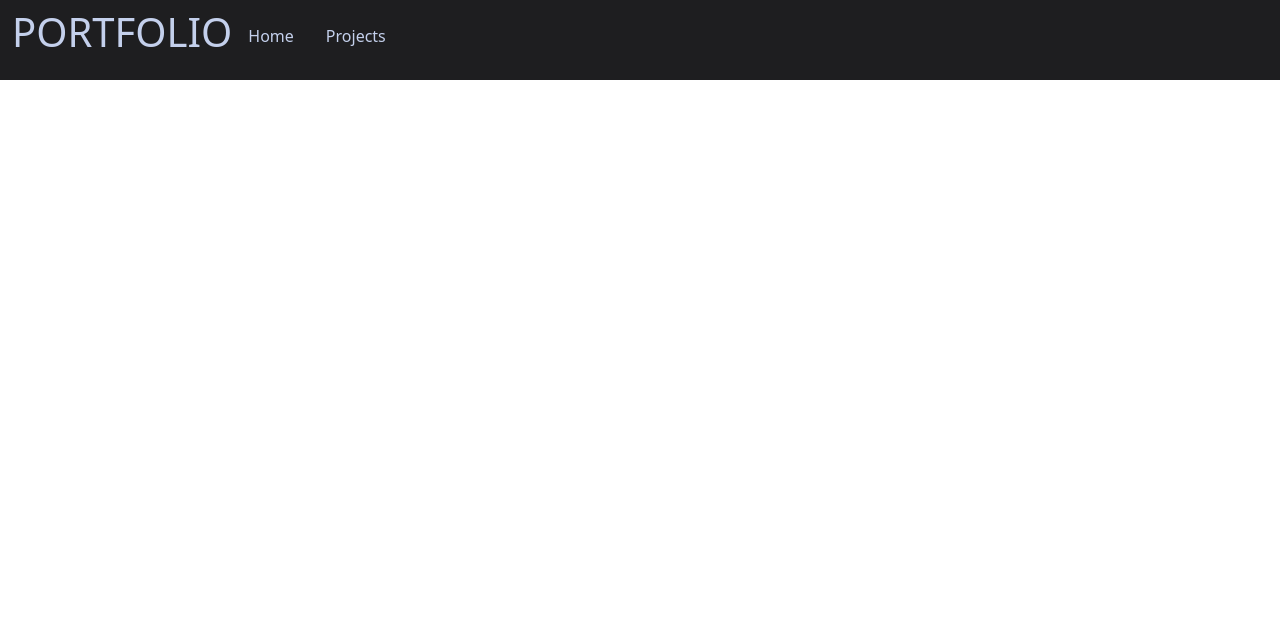
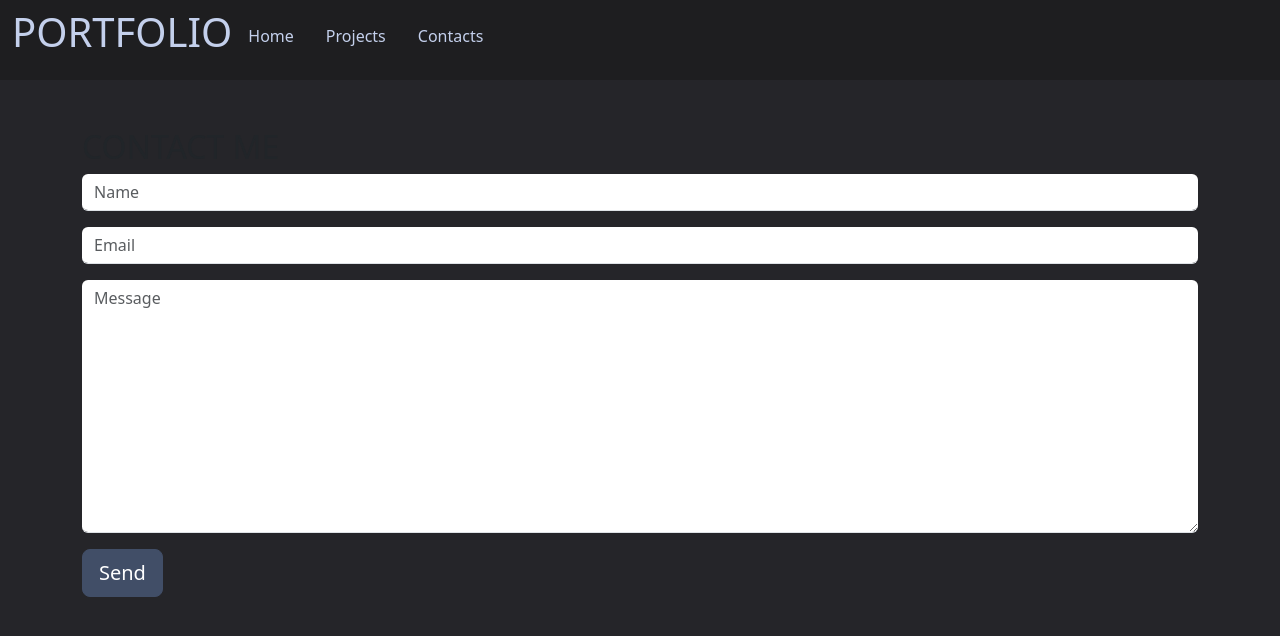
Before and after one commit to AlessandroPagliuca/vite-boolfolio, a Vue app: page /contacts in a window 1280 px wide. Shown: the top 636 px of the page. Built offline with nearby package versions, Linux system fonts and the light colour scheme.

Commit message:
fix contacts mail

```diff
--- a/src/components/HeaderComp.vue
+++ b/src/components/HeaderComp.vue
@@ -31,10 +31,10 @@ export default {
                     label: 'Projects',
                     NameRoute: 'projects'
                 },
-                // {
-                //     label: 'Contacts',
-                //     NameRoute: 'contact'
-                // }
+                {
+                    label: 'Contacts',
+                    NameRoute: 'contacts'
+                }
 
 
             ]
--- a/src/views/ContactPage.vue
+++ b/src/views/ContactPage.vue
@@ -1,13 +1,91 @@
 <template>
-    <div>
-        contact
+    <div class="w-100 container-dark ">
+        <div class="container py-5">
+            <h2 class="text-uppercase">contact me</h2>
+            <div v-if="success" class="alert alert-success text-start" role="alert">
+                Messaggio inviato con successo!
+            </div>
+            <div class="row">
+                <form @submit.prevent="sendForm()" class="col-12 text-start">
+                    <div class="mb-3">
+                        <input class="border-0 border-bottom form-control" :class="{ 'is-invalid': errors.name }"
+                            type="text" name="name" id="name" placeholder="Name" v-model="name">
+                        <p v-for="(error, index) in errors.name" :key="`message-error-${index}`" class="invalid-feedback">
+                            {{ error }}
+                        </p>
+                    </div>
+                    <div class="mb-3">
+                        <input class="border-0 border-bottom form-control" :class="{ 'is-invalid': errors.email }"
+                            type="text" name="address" id="address" placeholder="Email" v-model="address">
+                        <p v-for="(error, index) in errors.email" :key="`message-error-${index}`" class="invalid-feedback">
+                            {{ error }}
+                        </p>
+                    </div>
+                    <div class="mb-3">
+                        <textarea class="border-0 border-bottom form-control" :class="{ 'is-invalid': errors.message }"
+                            name="message" id="message" cols="30" rows="10" placeholder="Message"
+                            v-model="message"></textarea>
+                        <p v-for="(error, index) in errors.message" :key="`message-error-${index}`"
+                            class="invalid-feedback">
+                            {{ error }}
+                        </p>
+                    </div>
+                    <button class="btn btn-lg btn-primary text-white" type="submit" :disabled="loading">{{ loading ?
+                        'Sending...' : 'Send'
+                    }}</button>
+                </form>
+            </div>
+        </div>
+
+
     </div>
 </template>
 
 <script>
+import axios from 'axios';
+
 export default {
+    name: 'ContactPage',
 
+    data() {
+        return {
+            apiUrl: 'http://127.0.0.1:8000/api',
+            name: '',
+            address: '',
+            message: '',
+            loading: false,
+            success: false,
+            errors: {}
+        }
+    },
+    methods: {
+        sendForm() {
+            this.loading = true;
+            const data = {
+                name: this.name,
+                address: this.address,
+                message: this.message
+            };
+
+            // pulisco l'array con i messaggi
+            this.errors = {};
+
+            axios.post(`${this.apiUrl}/contacts`, data).then((response) => {
+                this.success = response.data.success;
+                if (!this.success) {
+                    this.errors = response.data.errors;
+                } else {
+                    // ripulisco i campi di input
+                    this.name = '';
+                    this.address = '';
+                    this.message = '';
+                }
+                this.loading = false;
+            });
+        },
+    }
 }
+
 </script>
 
 <style lang="scss" scoped></style>
```
